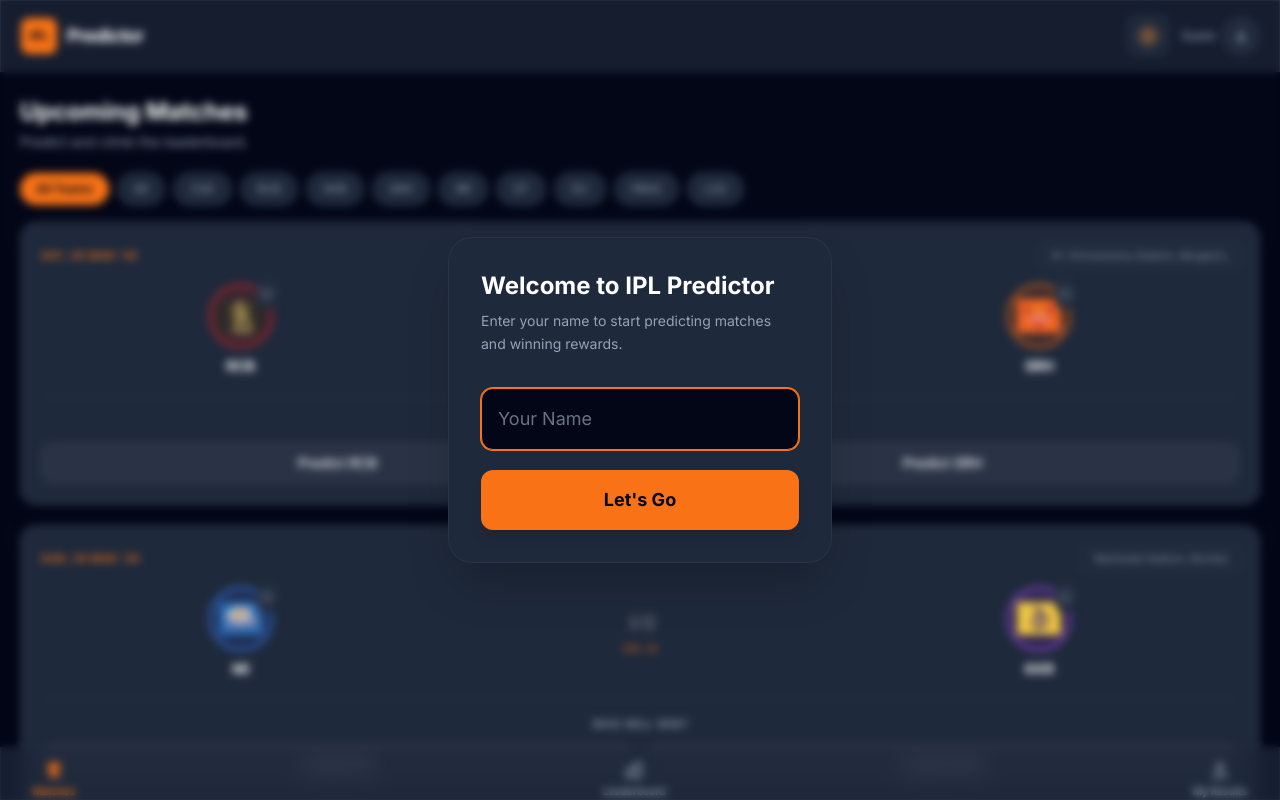
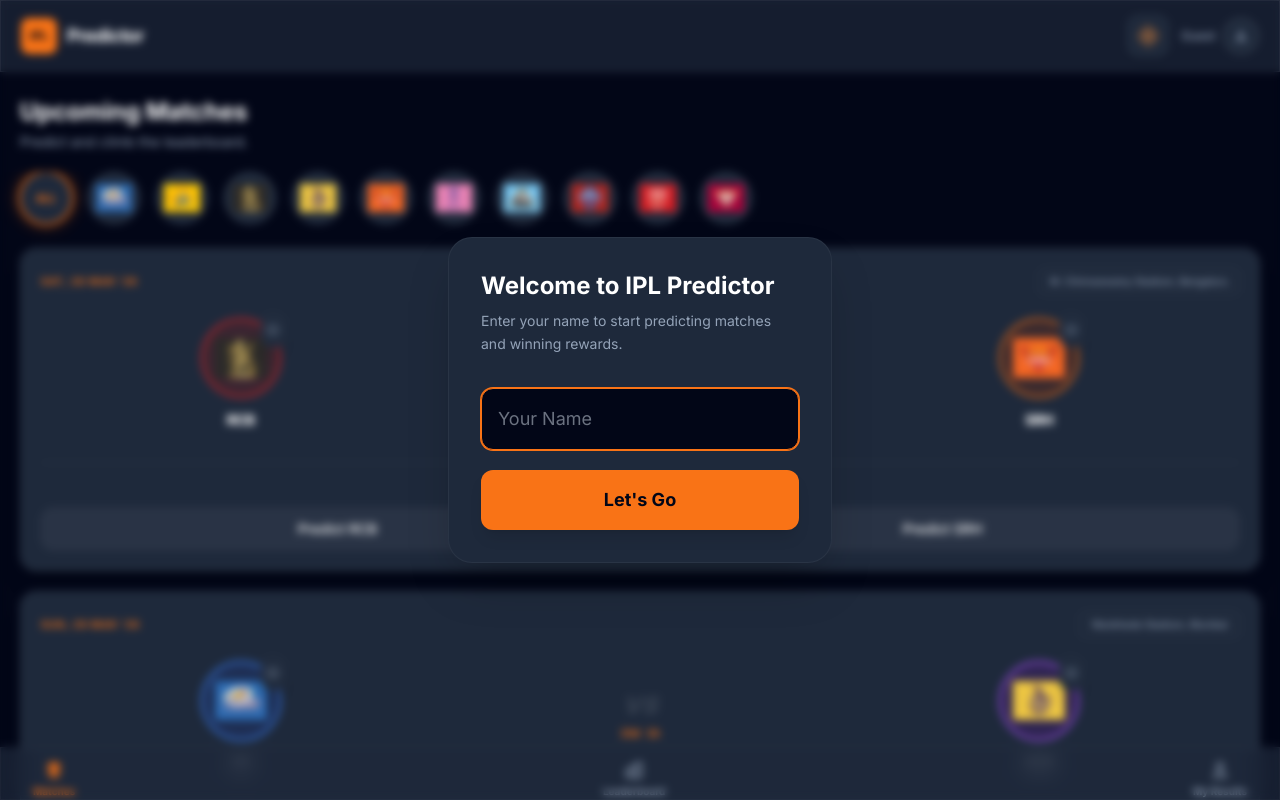
Before and after one commit to Chandu-reddy1437/IPL, a website: page index.html in a window 1280 px wide. Drawn offline with nearby package versions, Linux system fonts and the light colour scheme.

Commit message:
Update match card logo sizing, vibrant indigo glow, and team filter logos

```diff
--- a/index.html
+++ b/index.html
@@ -97,26 +97,61 @@
       -webkit-backdrop-filter: blur(12px);
       border: 1px solid var(--glass-border);
     }
-    /* ═══ ENHANCED SELECTED GLOW ═══ */
+    /* ═══ ENHANCED SELECTED GLOW (Vibrant Indigo) ═══ */
     .selected-glow {
-      box-shadow: 0 0 20px 6px rgba(249, 115, 22, 0.5), 0 0 40px 12px rgba(249, 115, 22, 0.2), inset 0 0 8px rgba(249, 115, 22, 0.15);
-      border-color: #F97316 !important;
+      box-shadow: 0 0 20px 6px rgba(99, 102, 241, 0.5), 0 0 40px 12px rgba(99, 102, 241, 0.2), inset 0 0 8px rgba(99, 102, 241, 0.15);
+      border-color: #6366F1 !important;
       border-width: 3px !important;
       animation: pulse-glow 2s ease-in-out infinite;
     }
     @keyframes pulse-glow {
-      0%, 100% { box-shadow: 0 0 20px 6px rgba(249, 115, 22, 0.5), 0 0 40px 12px rgba(249, 115, 22, 0.2); }
-      50% { box-shadow: 0 0 28px 10px rgba(249, 115, 22, 0.6), 0 0 50px 16px rgba(249, 115, 22, 0.3); }
+      0%, 100% { box-shadow: 0 0 20px 6px rgba(99, 102, 241, 0.5), 0 0 40px 12px rgba(99, 102, 241, 0.2); }
+      50% { box-shadow: 0 0 28px 10px rgba(99, 102, 241, 0.6), 0 0 50px 16px rgba(99, 102, 241, 0.3); }
     }
     .selected-check {
       position: absolute; bottom: -4px; right: -4px;
       width: 20px; height: 20px;
-      background: #F97316; border-radius: 50%;
+      background: #6366F1; border-radius: 50%;
       display: flex; align-items: center; justify-content: center;
-      box-shadow: 0 2px 6px rgba(249, 115, 22, 0.5);
+      box-shadow: 0 2px 6px rgba(99, 102, 241, 0.5);
       z-index: 5;
     }
     .selected-check svg { width: 12px; height: 12px; color: white; }
+
+    /* Team Filter Logo Styles */
+    .team-filter-item {
+      position: relative;
+      flex-shrink: 0;
+      width: 52px;
+      height: 52px;
+      border-radius: 50%;
+      background: var(--bg-surface);
+      border: 2px solid var(--border-color);
+      display: flex;
+      align-items: center;
+      justify-content: center;
+      padding: 6px;
+      transition: all 0.2s cubic-bezier(0.4, 0, 0.2, 1);
+    }
+    .team-filter-item.active {
+      border-color: var(--accent);
+      box-shadow: 0 0 15px rgba(249, 115, 22, 0.4);
+      transform: scale(1.05);
+    }
+    .team-filter-item img {
+      width: 100%;
+      height: 100%;
+      object-fit: contain;
+    }
+    .team-filter-all {
+      font-size: 10px;
+      font-weight: 800;
+      text-transform: uppercase;
+      color: var(--text-secondary);
+    }
+    .team-filter-item.active .team-filter-all {
+      color: var(--accent);
+    }
 
     .stats-tooltip {
       visibility: hidden; opacity: 0;
@@ -230,19 +265,21 @@
         <section class="px-5 pt-6 pb-2">
             <h2 class="text-2xl font-bold mb-1">Upcoming Matches</h2>
             <p class="text-brand-text text-sm mb-5">Predict and climb the leaderboard.</p>
-            <!-- Team Filter Pills -->
-            <div class="flex items-center gap-2 overflow-x-auto no-scrollbar -mx-5 px-5 pb-2" id="teamFilters">
-                <button class="team-badge whitespace-nowrap px-4 py-2 rounded-full bg-brand-accent text-brand-darker font-bold text-xs active" data-team="All">All Teams</button>
-                <button class="team-badge whitespace-nowrap px-4 py-2 rounded-full bg-brand-muted border border-brand-overlay text-brand-text text-xs hover:text-brand-primary transition-colors" data-team="MI">MI</button>
-                <button class="team-badge whitespace-nowrap px-4 py-2 rounded-full bg-brand-muted border border-brand-overlay text-brand-text text-xs hover:text-brand-primary transition-colors" data-team="CSK">CSK</button>
-                <button class="team-badge whitespace-nowrap px-4 py-2 rounded-full bg-brand-muted border border-brand-overlay text-brand-text text-xs hover:text-brand-primary transition-colors" data-team="RCB">RCB</button>
-                <button class="team-badge whitespace-nowrap px-4 py-2 rounded-full bg-brand-muted border border-brand-overlay text-brand-text text-xs hover:text-brand-primary transition-colors" data-team="KKR">KKR</button>
-                <button class="team-badge whitespace-nowrap px-4 py-2 rounded-full bg-brand-muted border border-brand-overlay text-brand-text text-xs hover:text-brand-primary transition-colors" data-team="SRH">SRH</button>
-                <button class="team-badge whitespace-nowrap px-4 py-2 rounded-full bg-brand-muted border border-brand-overlay text-brand-text text-xs hover:text-brand-primary transition-colors" data-team="RR">RR</button>
-                <button class="team-badge whitespace-nowrap px-4 py-2 rounded-full bg-brand-muted border border-brand-overlay text-brand-text text-xs hover:text-brand-primary transition-colors" data-team="GT">GT</button>
-                <button class="team-badge whitespace-nowrap px-4 py-2 rounded-full bg-brand-muted border border-brand-overlay text-brand-text text-xs hover:text-brand-primary transition-colors" data-team="DC">DC</button>
-                <button class="team-badge whitespace-nowrap px-4 py-2 rounded-full bg-brand-muted border border-brand-overlay text-brand-text text-xs hover:text-brand-primary transition-colors" data-team="PBS">PBKS</button>
-                <button class="team-badge whitespace-nowrap px-4 py-2 rounded-full bg-brand-muted border border-brand-overlay text-brand-text text-xs hover:text-brand-primary transition-colors" data-team="LSG">LSG</button>
+            <!-- Team Filter Circular Logos -->
+            <div class="flex items-center gap-4 overflow-x-auto no-scrollbar -mx-5 px-5 pb-4" id="teamFilters">
+                <button class="team-filter-item active" data-team="All">
+                    <span class="team-filter-all">All</span>
+                </button>
+                <button class="team-filter-item" data-team="MI"><img alt="MI" src="./images_final/MI.png" onerror="this.style.display='none'; this.parentElement.innerHTML='<span class=\'team-filter-all\'>MI</span>';"/></button>
+                <button class="team-filter-item" data-team="CSK"><img alt="CSK" src="./images_final/CSK.png" onerror="this.style.display='none'; this.parentElement.innerHTML='<span class=\'team-filter-all\'>CSK</span>';"/></button>
+                <button class="team-filter-item" data-team="RCB"><img alt="RCB" src="./images_final/RCB.png" onerror="this.style.display='none'; this.parentElement.innerHTML='<span class=\'team-filter-all\'>RCB</span>';"/></button>
+                <button class="team-filter-item" data-team="KKR"><img alt="KKR" src="./images_final/KKR.png" onerror="this.style.display='none'; this.parentElement.innerHTML='<span class=\'team-filter-all\'>KKR</span>';"/></button>
+                <button class="team-filter-item" data-team="SRH"><img alt="SRH" src="./images_final/SRH.png" onerror="this.style.display='none'; this.parentElement.innerHTML='<span class=\'team-filter-all\'>SRH</span>';"/></button>
+                <button class="team-filter-item" data-team="RR"><img alt="RR" src="./images_final/RR.png" onerror="this.style.display='none'; this.parentElement.innerHTML='<span class=\'team-filter-all\'>RR</span>';"/></button>
+                <button class="team-filter-item" data-team="GT"><img alt="GT" src="./images_final/GT.png" onerror="this.style.display='none'; this.parentElement.innerHTML='<span class=\'team-filter-all\'>GT</span>';"/></button>
+                <button class="team-filter-item" data-team="DC"><img alt="DC" src="./images_final/DC.png" onerror="this.style.display='none'; this.parentElement.innerHTML='<span class=\'team-filter-all\'>DC</span>';"/></button>
+                <button class="team-filter-item" data-team="PBKS"><img alt="PBKS" src="./images_final/PBKS.png" onerror="this.style.display='none'; this.parentElement.innerHTML='<span class=\'team-filter-all\'>PBKS</span>';"/></button>
+                <button class="team-filter-item" data-team="LSG"><img alt="LSG" src="./images_final/LSG.png" onerror="this.style.display='none'; this.parentElement.innerHTML='<span class=\'team-filter-all\'>LSG</span>';"/></button>
             </div>
         </section>
         <div class="px-5 space-y-5" id="upcomingMatchesContainer">
@@ -489,14 +526,12 @@
         if (viewName === 'results') renderMyResults();
     }
 
-    function setupTeamFilter() {
-        document.querySelectorAll('.team-badge').forEach(btn => {
+    function setupFilters() {
+        document.querySelectorAll('.team-filter-item').forEach(btn => {
             btn.addEventListener('click', (e) => {
-                document.querySelectorAll('.team-badge').forEach(b => {
-                    b.classList.remove('bg-brand-accent', 'text-brand-darker', 'font-bold', 'active');
-                    b.classList.add('bg-brand-muted', 'border', 'border-brand-overlay', 'text-brand-text');
+                document.querySelectorAll('.team-filter-item').forEach(b => {
+                    b.classList.remove('active');
                 });
-                e.currentTarget.classList.remove('bg-brand-muted', 'border-brand-overlay', 'text-brand-text');
                 e.currentTarget.classList.add('bg-brand-accent', 'text-brand-darker', 'font-bold', 'active');
                 activeFilter = e.currentTarget.dataset.team;
                 renderUpcomingMatches();
@@ -649,50 +684,50 @@
             const checkB = pickValue === m.teamB ? '<div class="selected-check"><svg fill="none" stroke="currentColor" stroke-width="3" viewBox="0 0 24 24"><path stroke-linecap="round" stroke-linejoin="round" d="M5 13l4 4L19 7"></path></svg></div>' : '';
 
             const card = document.createElement('article');
-            card.className = 'themed-card rounded-2xl p-5 shadow-xl transition-transform active:scale-[0.98]';
+            card.className = 'themed-card rounded-2xl p-5 shadow-xl transition-transform active:scale-[0.99]';
             card.innerHTML = `
-                <div class="flex justify-between items-center mb-4">
+                <div class="flex justify-between items-center mb-6">
                     <span class="text-[10px] uppercase tracking-widest text-brand-accent font-bold">${m.dateLabel}</span>
-                    <span class="text-[10px] themed-chip px-2.5 py-1 rounded">${m.venue}</span>
+                    <span class="text-[10px] themed-chip px-2.5 py-1 rounded-md font-medium">${m.venue}</span>
                 </div>
-                <div class="flex items-center justify-between mb-5 relative">
-                    <div class="flex flex-col items-center gap-2 w-1/3 group has-stats cursor-pointer" onclick="showH2HModal('${m.teamA}', '${m.teamB}')">
+                <div class="flex items-center justify-between mb-8 relative">
+                    <div class="flex flex-col items-center gap-3 w-1/3 group has-stats cursor-pointer" onclick="showH2HModal('${m.teamA}', '${m.teamB}')">
                         <div class="relative">
-                            <div class="w-16 h-16 ${bgA} rounded-full flex items-center justify-center p-2 border-2 ${colorA} ${glowA}">
+                            <div class="w-20 h-20 ${bgA} rounded-full flex items-center justify-center p-3 border-2 ${colorA} ${glowA} transition-all duration-300">
                                 <img alt="${abbrA}" class="w-full h-full object-contain relative z-10" src="./images_final/${abbrA}.png" onerror="this.style.display='none'; this.parentElement.textContent='${abbrA}';">
                             </div>
                             ${checkA}
-                            <div class="absolute -top-1 -right-1 themed-card rounded-full p-0.5 shadow-lg z-10">
+                            <div class="absolute -top-1 -right-1 themed-card rounded-full p-1 shadow-lg z-10">
                                 <span class="material-symbols-outlined text-[14px] themed-text">info</span>
                             </div>
-                            <div class="stats-tooltip absolute bottom-full left-1/2 -translate-x-1/2 mb-3 z-20 w-36 themed-tooltip border border-brand-overlay rounded-lg py-2 px-3 shadow-2xl text-center pointer-events-none">
-                                <p class="text-[9px] uppercase tracking-wider text-brand-text mb-1">Head to Head</p>
-                                <p class="text-[11px] font-bold text-brand-primary">${h2hTooltip}</p>
+                            <div class="stats-tooltip absolute bottom-full left-1/2 -translate-x-1/2 mb-3 z-20 w-40 themed-tooltip border border-brand-overlay rounded-lg py-2.5 px-3 shadow-2xl text-center pointer-events-none">
+                                <p class="text-[9px] uppercase tracking-wider text-brand-text mb-1 font-bold">Head to Head</p>
+                                <p class="text-[12px] font-bold text-brand-primary">${h2hTooltip}</p>
                                 <div class="absolute top-full left-1/2 -translate-x-1/2 border-8 border-transparent border-t-brand-darker"></div>
                             </div>
                         </div>
-                        <span class="font-bold text-sm text-brand-primary">${abbrA}</span>
+                        <span class="font-extrabold text-sm tracking-tight text-brand-primary">${abbrA}</span>
                     </div>
                     <div class="flex flex-col items-center">
-                        <span class="text-xl font-black italic opacity-20">VS</span>
-                        <div class="countdown text-[10px] text-brand-accent font-mono mt-1" data-time="${m.startTimeISO}">...</div>
+                        <span class="text-2xl font-black italic opacity-10">VS</span>
+                        <div class="countdown text-[11px] text-brand-accent font-mono mt-1 font-bold" data-time="${m.startTimeISO}">...</div>
                     </div>
-                    <div class="flex flex-col items-center gap-2 w-1/3 group has-stats cursor-pointer" onclick="showH2HModal('${m.teamA}', '${m.teamB}')">
+                    <div class="flex flex-col items-center gap-3 w-1/3 group has-stats cursor-pointer" onclick="showH2HModal('${m.teamA}', '${m.teamB}')">
                         <div class="relative">
-                            <div class="w-16 h-16 ${bgB} rounded-full flex items-center justify-center p-2 border-2 ${colorB} ${glowB}">
+                            <div class="w-20 h-20 ${bgB} rounded-full flex items-center justify-center p-3 border-2 ${colorB} ${glowB} transition-all duration-300">
                                 <img alt="${abbrB}" class="w-full h-full object-contain relative z-10" src="./images_final/${abbrB}.png" onerror="this.style.display='none'; this.parentElement.textContent='${abbrB}';">
                             </div>
                             ${checkB}
-                            <div class="absolute -top-1 -right-1 themed-card rounded-full p-0.5 shadow-lg z-10">
+                            <div class="absolute -top-1 -right-1 themed-card rounded-full p-1 shadow-lg z-10">
                                 <span class="material-symbols-outlined text-[14px] themed-text">info</span>
                             </div>
-                            <div class="stats-tooltip absolute bottom-full left-1/2 -translate-x-1/2 mb-3 z-20 w-36 themed-tooltip border border-brand-overlay rounded-lg py-2 px-3 shadow-2xl text-center pointer-events-none">
-                                <p class="text-[9px] uppercase tracking-wider text-brand-text mb-1">Head to Head</p>
-                                <p class="text-[11px] font-bold text-brand-primary">${h2hTooltip}</p>
+                            <div class="stats-tooltip absolute bottom-full left-1/2 -translate-x-1/2 mb-3 z-20 w-40 themed-tooltip border border-brand-overlay rounded-lg py-2.5 px-3 shadow-2xl text-center pointer-events-none">
+                                <p class="text-[9px] uppercase tracking-wider text-brand-text mb-1 font-bold">Head to Head</p>
+                                <p class="text-[12px] font-bold text-brand-primary">${h2hTooltip}</p>
                                 <div class="absolute top-full left-1/2 -translate-x-1/2 border-8 border-transparent border-t-brand-darker"></div>
                             </div>
                         </div>
-                        <span class="font-bold text-sm text-brand-primary">${abbrB}</span>
+                        <span class="font-extrabold text-sm tracking-tight text-brand-primary">${abbrB}</span>
                     </div>
                 </div>
                 <div class="pt-4 border-t border-brand-overlay">
```
